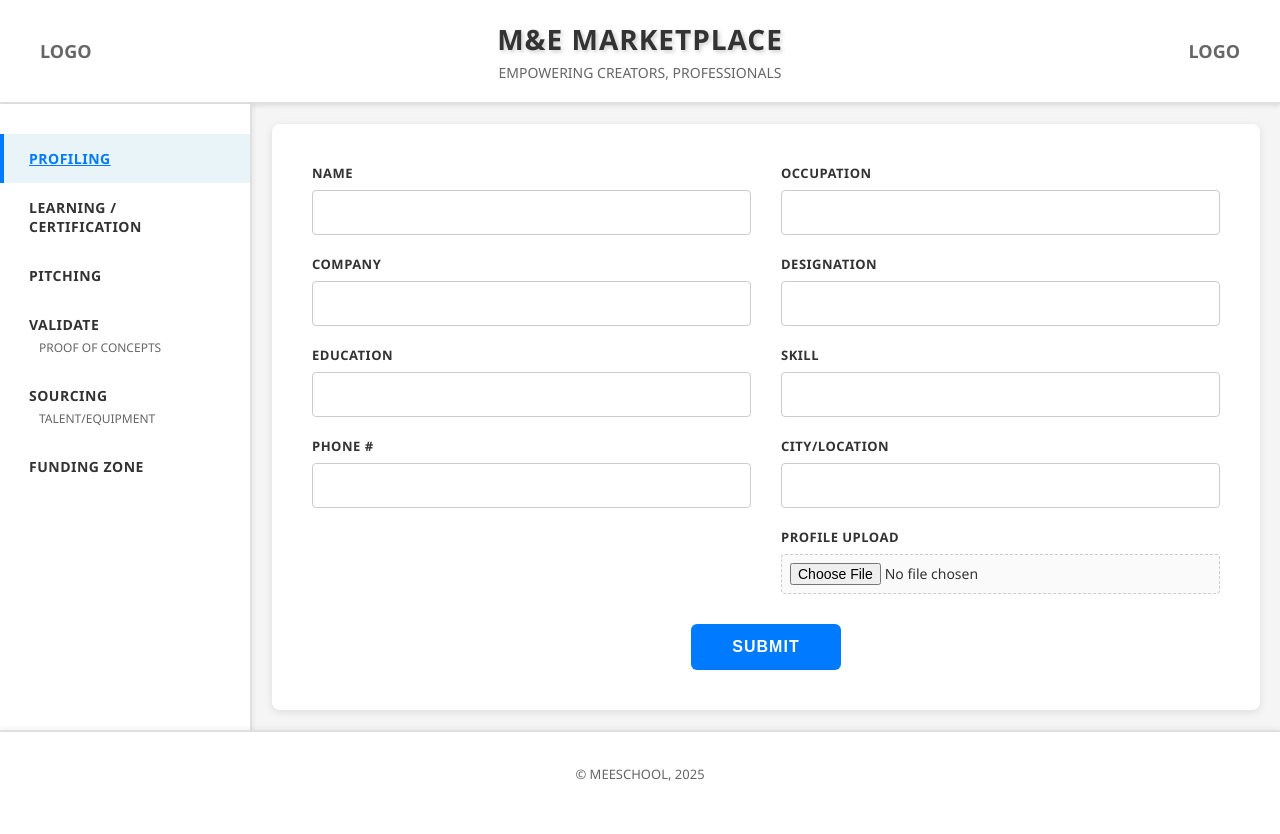
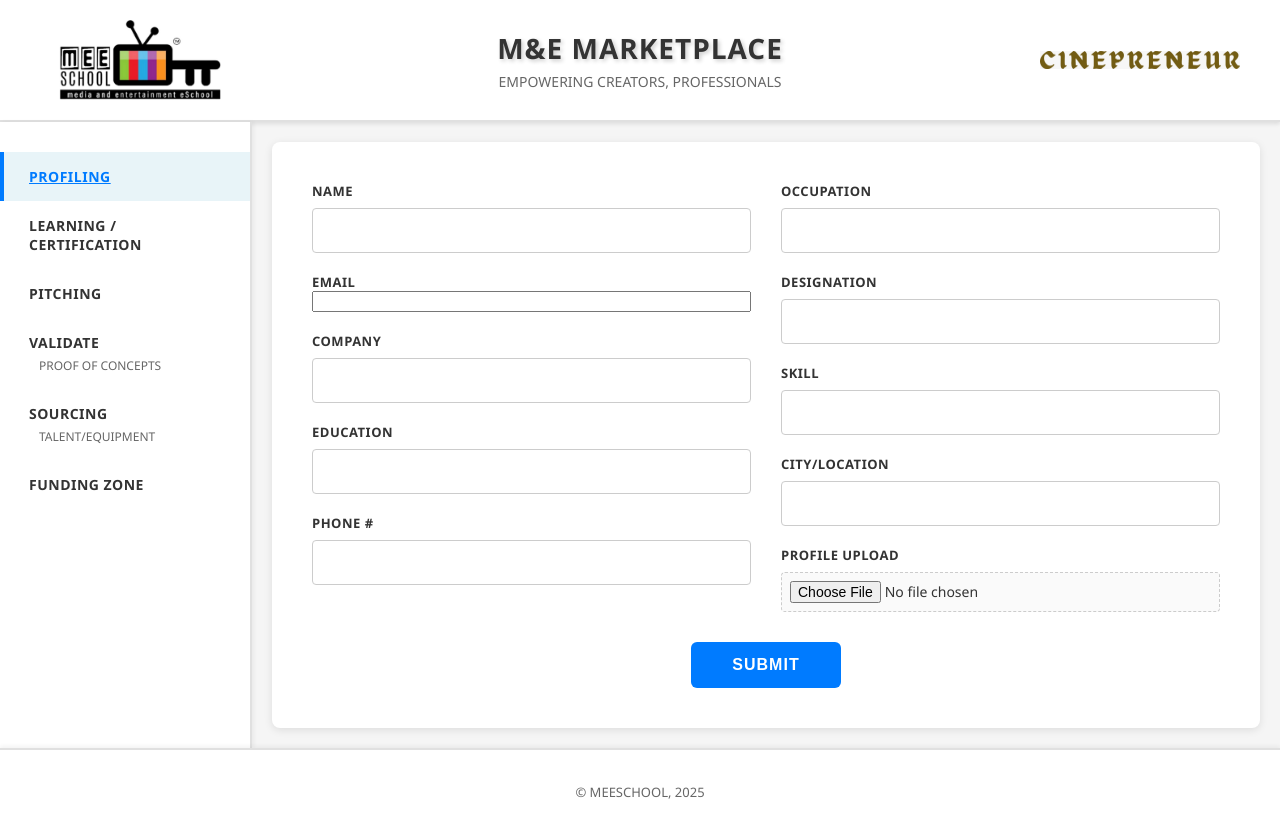
Before and after one commit to sudheerkumarchowdary/Mepro2025-Frontend, a React (Create React App) app: page /profile in a window 1280 px wide. Built offline with nearby package versions, Linux system fonts and the light colour scheme; no server answers; sample sign-in values are in the browser's storage.

Commit message:
Updated backend code

```diff
--- a/src/Profiling/ProfilePage.css
+++ b/src/Profiling/ProfilePage.css
@@ -19,10 +19,16 @@
 
 .logo-left,
 .logo-right {
-  font-size: 18px;
-  font-weight: bold;
-  color: #666;
-  min-width: 80px;
+  min-width: 200px;
+  display: flex;
+  align-items: center;
+}
+
+.cinepreneur-logo,
+.meeschool-logo {
+  height: 80px;
+  width: 200px;
+  object-fit: contain;
 }
 
 .header-content {
--- a/src/Profiling/ProfilePage.js
+++ b/src/Profiling/ProfilePage.js
@@ -6,6 +6,7 @@ import API_BASE_URL from '../config';
 const ProfilePage = () => {
   const [profile, setProfile] = useState({
     name: '',
+    email: '',
     company: '',
     education: '',
     phone: '',
@@ -61,6 +62,7 @@ const ProfilePage = () => {
         if (data.profile) {
           setProfile({
             name: data.profile.Name || '',
+            email: data.profile.Email || '',
             company: data.profile.Company || '',
             education: data.profile.Education || '',
             phone: data.profile.Phone || '',
@@ -202,12 +204,16 @@ const ProfilePage = () => {
     <div className="marketplace-container">
       {/* Header */}
       <header className="marketplace-header">
-        <div className="logo-left">LOGO</div>
+        <div className="logo-left">
+          <img src="/p3.jpg" alt="Cinepreneur Logo" className="cinepreneur-logo" />
+        </div>
         <div className="header-content">
           <h1 className="marketplace-title">M&E MARKETPLACE</h1>
           <p className="marketplace-subtitle">EMPOWERING CREATORS, PROFESSIONALS</p>
         </div>
-        <div className="logo-right">LOGO</div>
+        <div className="logo-right">
+          <img src="/p1.jpg" alt="MeeSchool Logo" className="meeschool-logo" />
+        </div>
       </header>
 
       <div className="marketplace-body">
@@ -239,6 +245,17 @@ const ProfilePage = () => {
                     type="text"
                     name="name"
                     value={profile.name}
+                    onChange={handleInputChange}
+                    required
+                  />
+                </label>
+
+                <label>
+                  EMAIL
+                  <input
+                    type="email"
+                    name="email"
+                    value={profile.email}
                     onChange={handleInputChange}
                     required
                   />
```
